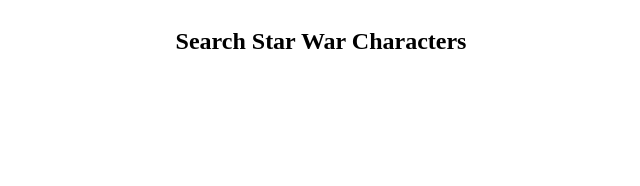
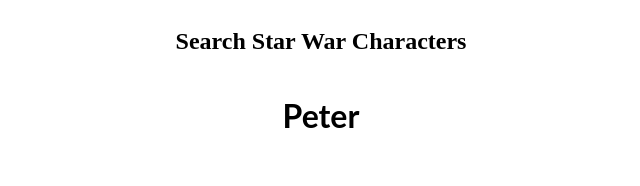
Before and after one commit to railsstudent/react-ts-graphql-starwar, a React (Create React App) app: page / in a window 1280 px wide. Shown: the top 186 px of the page, without its empty margins (319-959 px from the left). Built offline with nearby package versions, Linux system fonts and the light colour scheme.

Commit message:
Create components in TypeScript

```diff
--- a/App.tsx
+++ b/App.tsx
@@ -1,6 +1,7 @@
 import React, { Component, useState } from 'react';
 import { ApolloProvider } from '@apollo/client';
-import client from './graphql/client';
+import { client } from './graphql/client';
+import X from './components/x'
 
 const App = () => {
   const headerStyle = {
@@ -13,6 +14,7 @@
         <h2 style={headerStyle}>
           Search Star War Characters
         </h2>
+        <X name={'Peter'} />
       </div>
     </ApolloProvider>
   )
--- /dev/null
+++ b/components/x.tsx
@@ -0,0 +1,13 @@
+import React, { FunctionComponent } from "react";
+
+const X: FunctionComponent<{ name: string }> = (props) => {
+  if (!props.name) {
+    return null
+  }
+
+  return (
+    <h1>{ props.name }</h1>
+  )
+}
+
+export default X
--- a/graphql/client.tsx
+++ b/graphql/client.tsx
@@ -1,6 +1,6 @@
 import { ApolloClient, InMemoryCache } from '@apollo/client';
 
-const client = new ApolloClient({
+export const client = new ApolloClient({
   uri: "https://api-euwest.graphcms.com/v1/ck5wca13qc9ux01fgaidt12m4/master",
   cache: new InMemoryCache()
 });
```
